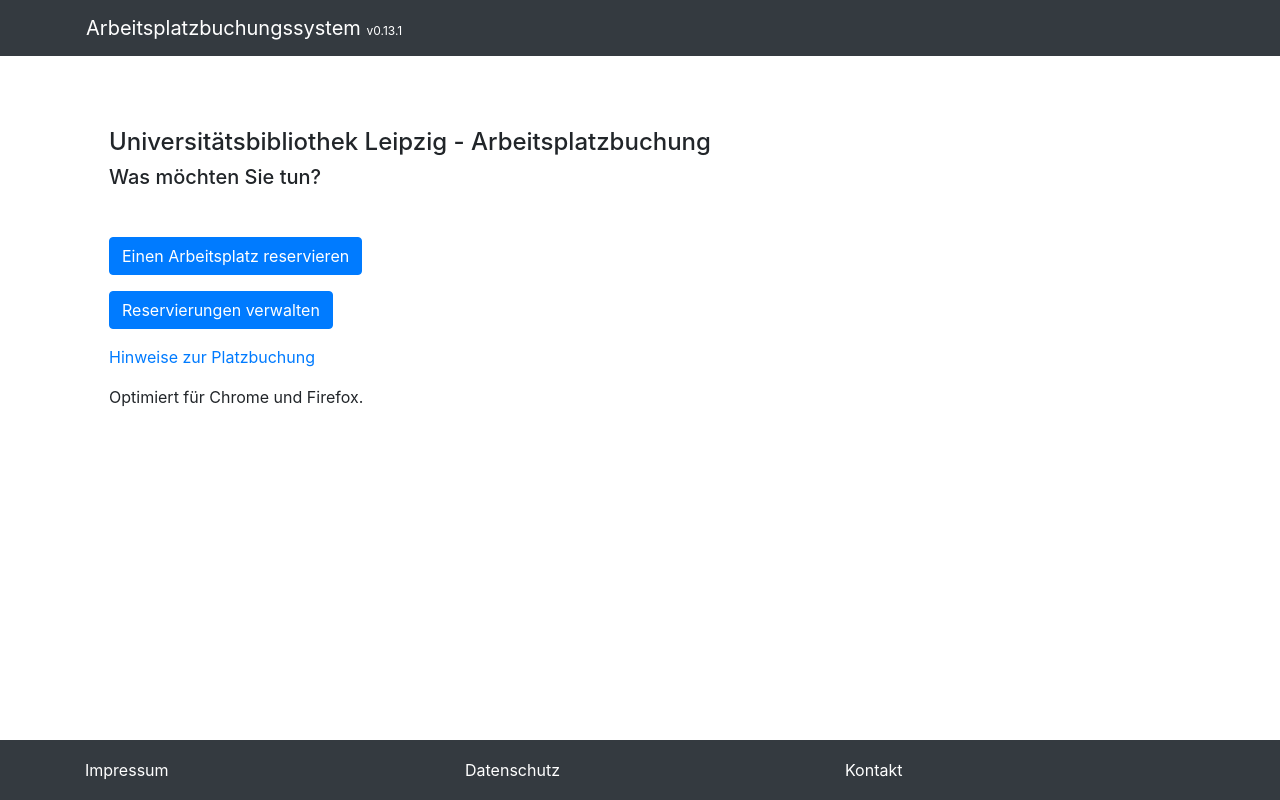
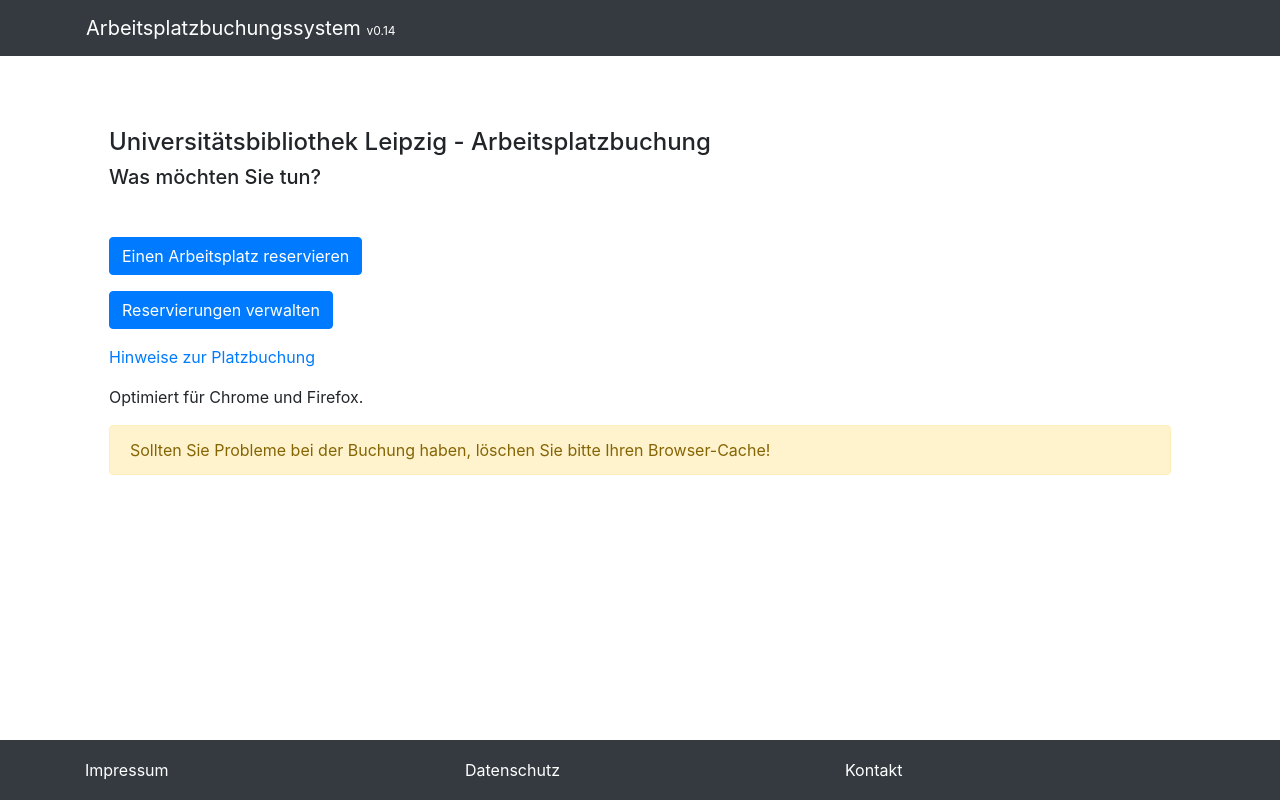
Before and after one commit to ubleipzig/Arbeitsplatzbuchungssystem_Frontend, a website: page public/index.html in a window 1280 px wide. Drawn offline with Linux system fonts and the light colour scheme.

Commit message:
version 14

```diff
--- a/public/index.html
+++ b/public/index.html
@@ -13,7 +13,7 @@
 <body>
 <nav class="navbar navbar-expand-md navbar-dark bg-dark fixed-top">
     <div class="navbar-inner container">
-        <a class="navbar-brand" href="#">Arbeitsplatzbuchungssystem <span style="font-size: 12px">v0.13.1</span></a>
+        <a class="navbar-brand" href="#">Arbeitsplatzbuchungssystem <span style="font-size: 12px">v0.14</span></a>
     <button class="navbar-toggler" type="button" data-toggle="collapse" data-target="#navbarsExampleDefault" aria-controls="navbarsExampleDefault" aria-expanded="false" aria-label="Toggle navigation">
         <span class="navbar-toggler-icon"></span>
     </button>
@@ -38,6 +38,10 @@
         <a href="javascript:showinfo()">Hinweise zur Platzbuchung</a>
         <p></p>
         Optimiert für Chrome und Firefox.
+        <p></p>
+        <div class="alert alert-warning" role="alert">
+            Sollten Sie Probleme bei der Buchung haben, löschen Sie bitte Ihren Browser-Cache!
+        </div>
     </div>
 
 </main>
```
Also changed, not shown: public/booking.html (+2 -1 lines), public/intern/index.html (+1 -1 lines).
